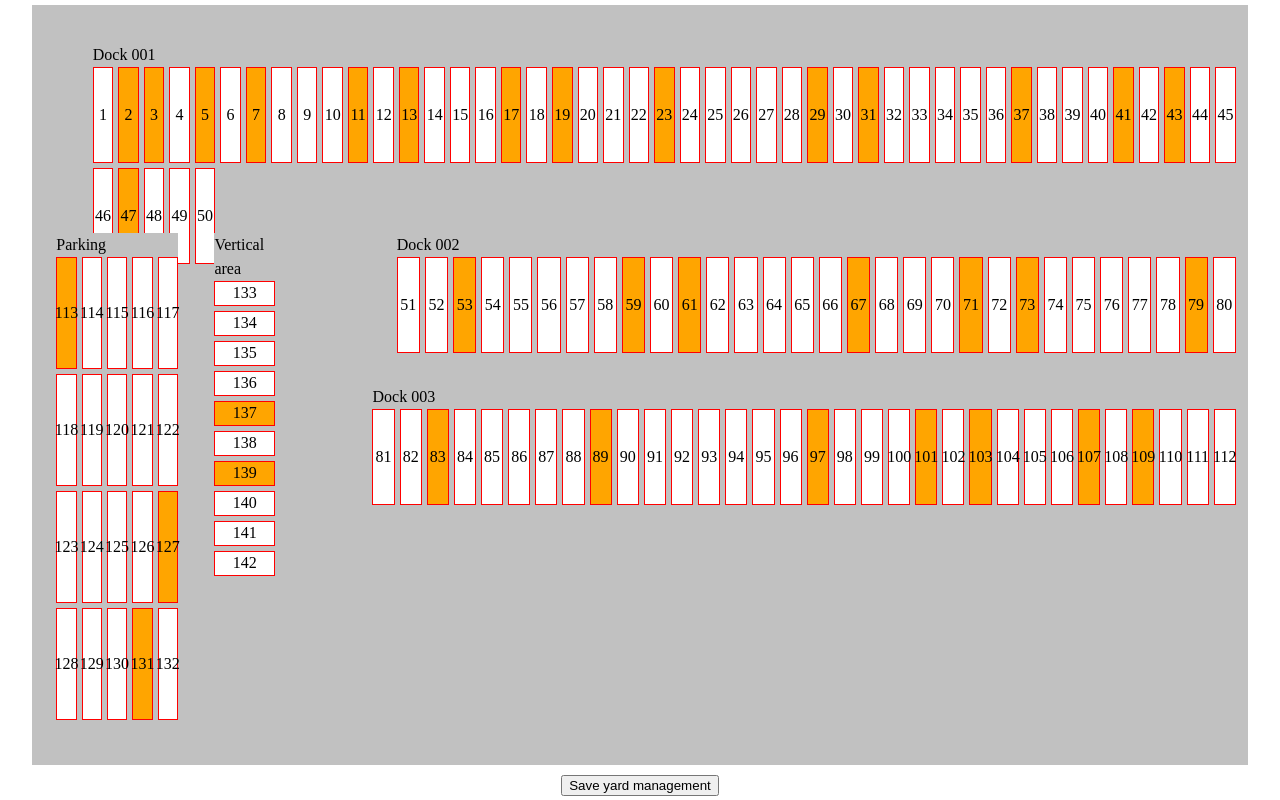
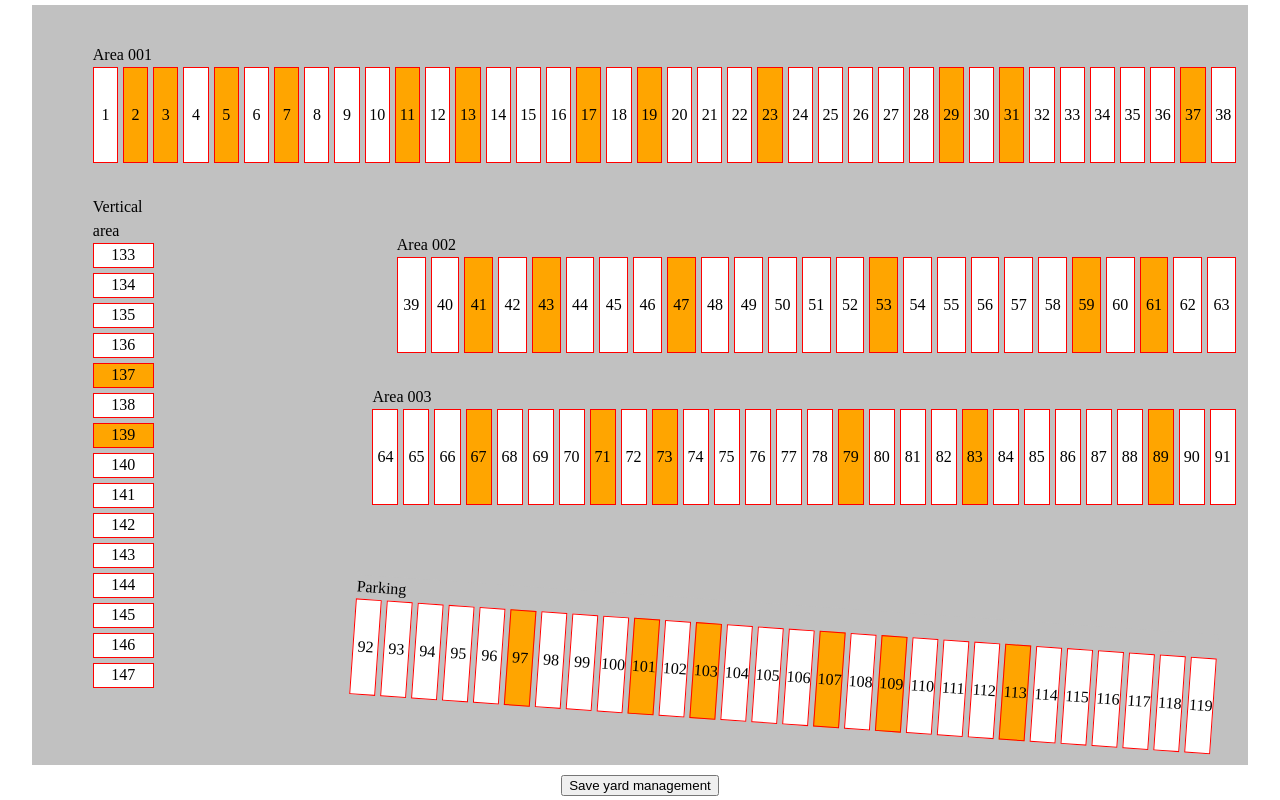
Before and after one commit to jean-dusenne/yard-playground, a Vue app: page / in a window 1280 px wide. Built offline with nearby package versions, Linux system fonts and the light colour scheme.

Commit message:
feat: update DockZoneModel

```diff
--- a/src/components/YardPlayground.vue
+++ b/src/components/YardPlayground.vue
@@ -1,10 +1,10 @@
 <template>
   <div id="yard">
-    <DockZone :layout="dropZoneLayout" slot-height="6rem" :counter="50" :start="0" dock-name="Dock 001" />
-    <DockZone :layout="dropZoneLayout2" slot-height="6rem" :counter="30" :start="50" dock-name="Dock 002" />
-    <DockZone :layout="dropZoneLayout3" slot-height="6rem" :counter="32" :start="80" dock-name="Dock 003" />
-    <DockZone :layout="dropZoneLayout4" slot-height="7rem" :counter="20" :start="112" dock-name="Parking" />
-    <DockZone :layout="dropZoneLayout5" slot-height="25px" :counter="10" :start="132" dock-name="Vertical area" :vertical="true" />
+    <DockZone :layout="dropZoneLayout" slot-height="6rem" :counter="38" :start="0" dock-name="Area 001" />
+    <DockZone :layout="dropZoneLayout2" slot-height="6rem" :counter="25" :start="38" dock-name="Area 002" />
+    <DockZone :layout="dropZoneLayout3" slot-height="6rem" :counter="28" :start="63" dock-name="Area 003" />
+    <DockZone :layout="dropZoneLayout4" slot-height="6rem" :counter="28" :start="91" dock-name="Parking" />
+    <DockZone :layout="dropZoneLayout5" slot-height="25px" :counter="15" :start="132" dock-name="Vertical area" :vertical="true" />
   </div>
 </template>
 
@@ -16,8 +16,14 @@ import { DockZoneModel } from '../models/DockZoneModel';
 const dropZoneLayout = ref<DockZoneModel>({ left: '5%', top: '5%', width: '94%' });
 const dropZoneLayout2 = ref<DockZoneModel>({ left: '30%', top: '30%', width: '69%' });
 const dropZoneLayout3 = ref<DockZoneModel>({ left: '28%', top: '50%', width: '71%' });
-const dropZoneLayout4 = ref<DockZoneModel>({ left: '2%', top: '30%', width: '10%' });
-const dropZoneLayout5 = ref<DockZoneModel>({ left: '15%', top: '30%', width: '5%' });
+const dropZoneLayout4 = ref<DockZoneModel>({
+  left: '20%',
+  top: '75%',
+  width: '71%',
+  transform: 'translate(100px) rotate(4deg)',
+  transformOrigin: '0 -250px'
+});
+const dropZoneLayout5 = ref<DockZoneModel>({ left: '5%', top: '25%', width: '5%' });
 </script>
 
 <style scoped>
--- a/src/models/DockZoneModel.ts
+++ b/src/models/DockZoneModel.ts
@@ -2,4 +2,6 @@ export interface DockZoneModel {
   width: string;
   top: string;
   left: string;
+  transform?: string;
+  transformOrigin?: string;
 }
```
